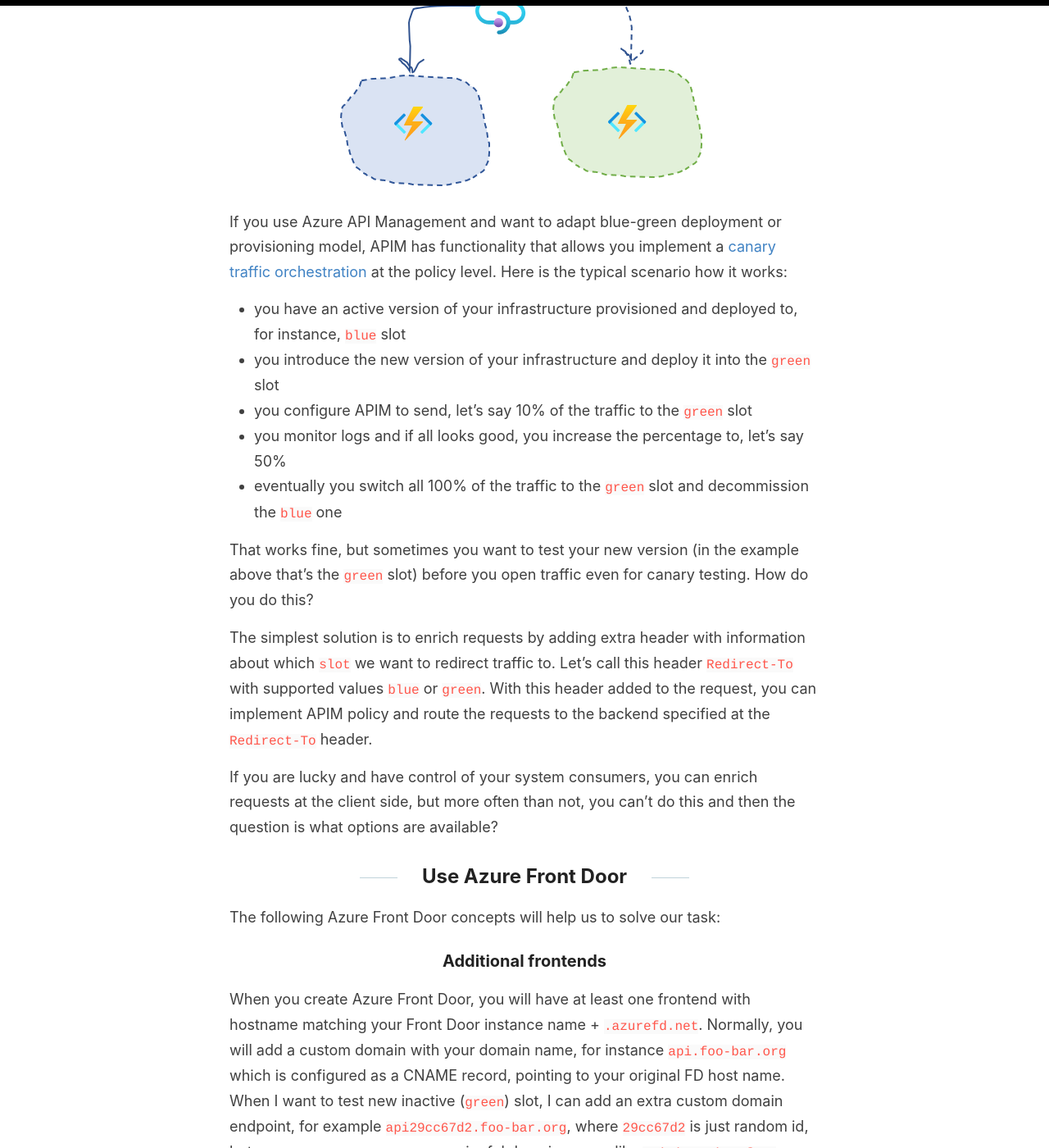
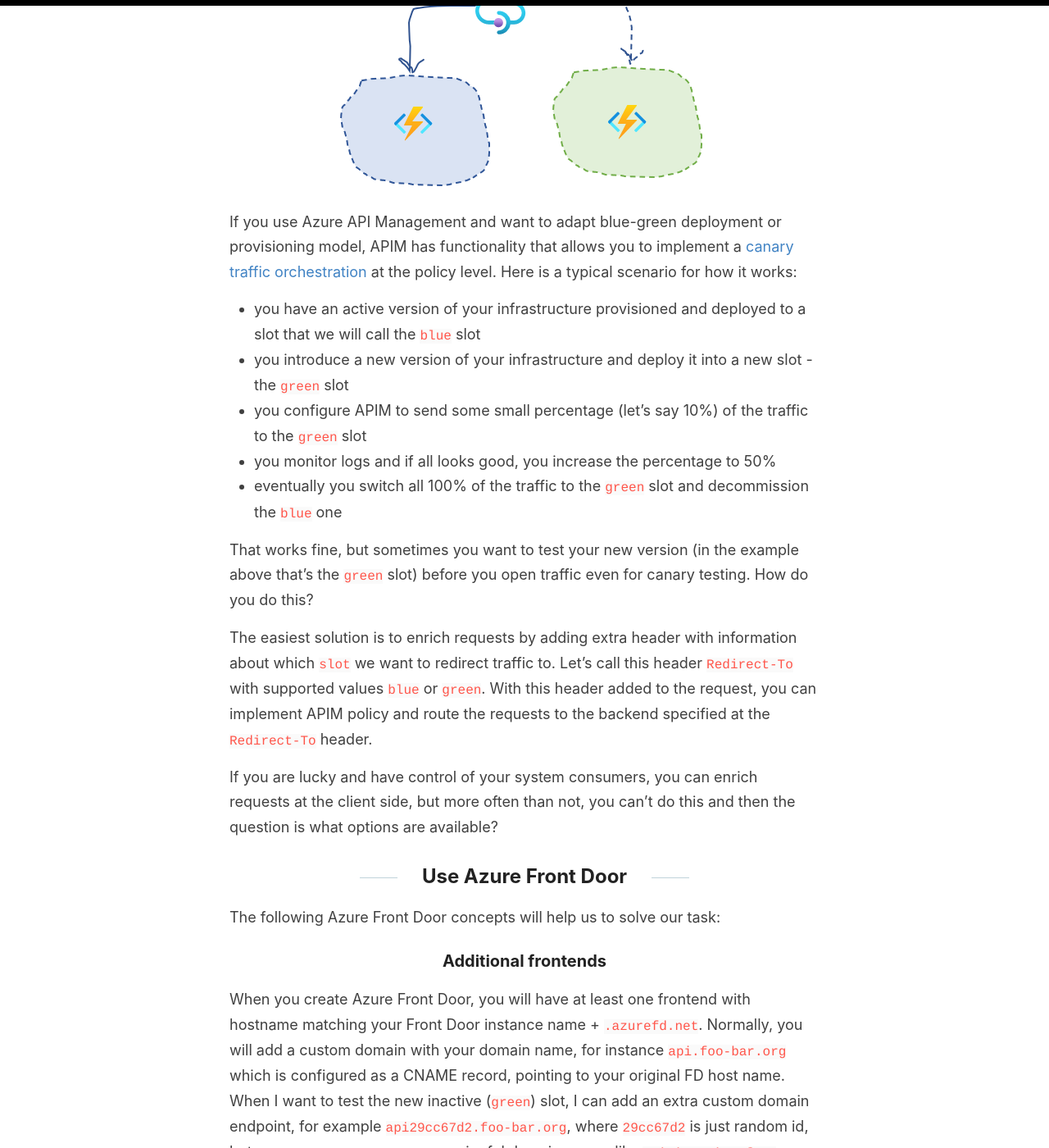
Before and after one commit to evgenyb/evgenyb.github.io, a Jekyll site: the page built from _posts/2020-10-29-blue-green-azure-front-door.md, in a window 1280 px wide and 1400 px high, scrolled down 508 px. Shown: the whole window at 82% size. Built offline with Jekyll 4.4.1, drawn with Linux system fonts in a browser that asks for light colours; some of the changed text lies outside the part shown.

Commit message:
QA by Ksenia

```diff
--- a/_posts/2020-10-29-blue-green-azure-front-door.md
+++ b/_posts/2020-10-29-blue-green-azure-front-door.md
@@ -7,18 +7,18 @@
 
 ![logo](/images/2020-10-29-logo.png)
 
-If you use Azure API Management and want to adapt blue-green deployment or provisioning model, APIM has functionality that allows you implement a [canary traffic orchestration](https://borzenin.com/apim-canary-policy/) at the policy level.
-Here is the typical scenario how it works:
+If you use Azure API Management and want to adapt blue-green deployment or provisioning model, APIM has functionality that allows you to implement a [canary traffic orchestration](https://borzenin.com/apim-canary-policy/) at the policy level.
+Here is a typical scenario for how it works:
 
-* you have an active version of your infrastructure provisioned and deployed to, for instance, `blue` slot
-* you introduce the new version of your infrastructure and deploy it into the `green` slot
-* you configure APIM to send, let's say 10% of the traffic to the `green` slot
-* you monitor logs and if all looks good, you increase the percentage to, let's say 50%
+* you have an active version of your infrastructure provisioned and deployed to a slot that we will call the `blue` slot
+* you introduce a new version of your infrastructure and deploy it into a new slot - the `green` slot
+* you configure APIM to send some small percentage (let's say 10%) of the traffic to the `green` slot
+* you monitor logs and if all looks good, you increase the percentage to 50%
 * eventually you switch all 100% of the traffic to the `green` slot and decommission the `blue` one
 
 That works fine, but sometimes you want to test your new version (in the example above that's the `green` slot) before you open traffic even for canary testing. How do you do this?
 
-The simplest solution is to enrich requests by adding extra header with information about which `slot` we want to redirect traffic to. Let's call this header `Redirect-To` with supported values `blue` or `green`. With this header added to the request, you can implement APIM policy and route the requests to the backend specified at the `Redirect-To` header.
+The easiest solution is to enrich requests by adding extra header with information about which `slot` we want to redirect traffic to. Let's call this header `Redirect-To` with supported values `blue` or `green`. With this header added to the request, you can implement APIM policy and route the requests to the backend specified at the `Redirect-To` header.
 
 If you are lucky and have control of your system consumers, you can enrich requests at the client side, but more often than not, you can't do this and then the question is what options are available?
 
@@ -29,11 +29,11 @@
 ### Additional frontends
 
 When you create Azure Front Door, you will have at least one frontend with hostname matching your Front Door instance name + `.azurefd.net`. Normally, you will add a custom domain with your domain name, for instance `api.foo-bar.org` which is configured as a CNAME record, pointing to your original FD host name.
-When I want to test new inactive (`green`) slot, I can add an extra custom domain endpoint, for example `api29cc67d2.foo-bar.org`, where `29cc67d2` is just random id, but you can use some more meaningful domain names like `api-inactive.foo-bar.org`, it doesn't really matter.
+When I want to test the new inactive (`green`) slot, I can add an extra custom domain endpoint, for example `api29cc67d2.foo-bar.org`, where `29cc67d2` is just random id, but you can use some more meaningful domain names like `api-inactive.foo-bar.org`.
 
 ### Rules Engine
 
-Azure Front Door has a concept of [Rules Engine](https://docs.microsoft.com/en-us/azure/frontdoor/front-door-rules-engine?WT.mc_id=AZ-MVP-5003837) that allows you to customize how HTTP requests gets handled and provides a more controlled behavior to back-ends. It supports several [actions](https://docs.microsoft.com/en-us/azure/frontdoor/front-door-rules-engine-actions?WT.mc_id=AZ-MVP-5003837) and the one that of our interest is [Modify request header](https://docs.microsoft.com/en-us/azure/frontdoor/front-door-rules-engine-actions?WT.mc_id=AZ-MVP-5003837#modify-request-header). This action allows you to modify headers that are present in requests sent to your origin.
+Azure Front Door has a concept of [Rules Engine](https://docs.microsoft.com/en-us/azure/frontdoor/front-door-rules-engine?WT.mc_id=AZ-MVP-5003837) that allows you to customize how HTTP requests are handled and provides a more controlled behavior to back-ends. It supports several [actions](https://docs.microsoft.com/en-us/azure/frontdoor/front-door-rules-engine-actions?WT.mc_id=AZ-MVP-5003837) and the one that interests us is [Modify request header](https://docs.microsoft.com/en-us/azure/frontdoor/front-door-rules-engine-actions?WT.mc_id=AZ-MVP-5003837#modify-request-header). This action allows you to modify headers that are present in requests sent to your origin.
 
 Check this [tutorial](https://docs.microsoft.com/en-us/azure/frontdoor/front-door-tutorial-rules-engine?WT.mc_id=AZ-MVP-5003837) and learn how to configure your Rules Engine.
 
```
Also changed, not shown: other parts of _posts/2020-10-29-blue-green-azure-front-door.md (+1 -1 lines).
